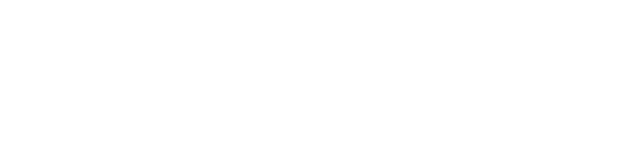
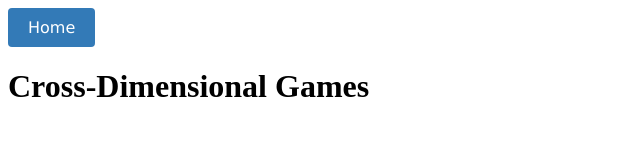
Before and after one commit to Cross-Dimensional-Games/Cross-Dimensional-Games.github.io, a plain HTML site: page index.html in a window 1280 px wide. Shown: the whole page, without its empty margins (0-640 px from the left). Drawn offline with Linux system fonts and the light colour scheme.

Commit message:
added headers

```diff
--- a/index.html
+++ b/index.html
@@ -5,4 +5,10 @@
         <link rel="icon" href="CDMGames Logo.png" type="image/png">
         <link rel="stylesheet" href="styles.css">
     </head>
+    <body>
+        <header>
+            <a href="index" class="button">Home</a>
+            <h1>Cross-Dimensional Games</h1>
+        </header>
+    </body>
 </html>
--- a/styles.css
+++ b/styles.css
@@ -0,0 +1,15 @@
+.button {
+    display: inline-block;
+    padding: 10px 20px;
+    background-color: #337ab7;
+    color: #fff;
+    text-decoration: none;
+    border-radius: 4px;
+    font-family: 'Lucida Sans';
+      }
+.button:hover {
+    background-color: #23527c;
+      }
+body {
+    align-items: center;
+}
```
